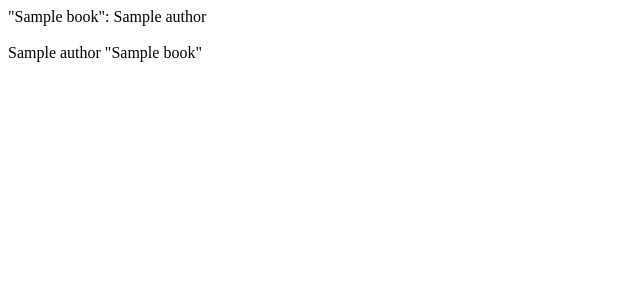
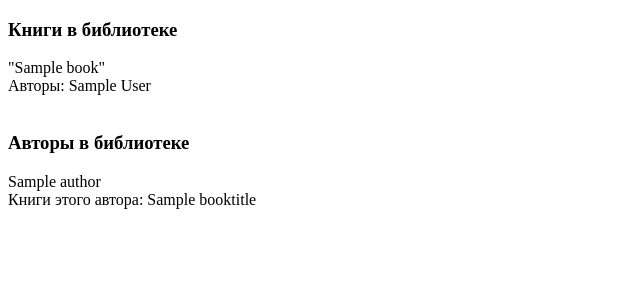
Before and after one commit to Riliam/elib, a Flask app: template templates/index.html in a window 1280 px wide. Shown: the top 300 px of the page, without its empty margins (0-640 px from the left). Run offline with Flask 2, Linux system fonts and the light colour scheme; the template is opened without the code that fills it: most values are stand-ins (such as "Sample title", 1, 10 or a date in 2020).

Commit message:
A bit template manipulation

```diff
--- a/models.py
+++ b/models.py
@@ -19,6 +19,9 @@ class Book(Base):
     def __repr__(self):
         return "id: {}, title: {}".format(self.id, self.title)
 
+    def get_authornames_list(self):
+        return map(lambda a: a.name, self.authors)
+
 
 class Author(Base):
     __tablename__ = 'author'
@@ -31,3 +34,6 @@ class Author(Base):
 
     def __repr__(self):
         return "id: {}, title: {}".format(self.id, self.name)
+
+    def get_booktitles_list(self):
+        return map(lambda b: "\"{}\"".format(b.title), self.books)
--- /dev/null
+++ b/templates/__authors.html
@@ -0,0 +1,11 @@
+{% for author in authors %}
+<div>
+  <div>
+    {{author.name}}
+  </div>
+  <div>
+    Книги этого автора: {{author.get_booktitles_list()|join(', ')}}
+  </div>
+</div>
+<br>
+{% endfor %}
--- /dev/null
+++ b/templates/__books.html
@@ -0,0 +1,11 @@
+{% for book in books %}
+<div>
+  <div>
+    "{{book.title}}"
+  </div>
+  <div>
+    Авторы: {{book.get_authornames_list()|join(', ')}}
+  </div>
+</div>
+<br>
+{% endfor %}
--- a/templates/_base.html
+++ b/templates/_base.html
@@ -5,6 +5,20 @@
   <title></title>
 </head>
 <body>
-  {% block content %}{% endblock %}
+
+  <div>
+    <div>
+      {% block header %}{% endblock %}
+    </div>
+
+    <div>
+      {% block search %}{% endblock %}
+    </div>
+
+    <div>
+      {% block content %}{% endblock %}
+    </div>
+  </div>
+
 </body>
 </html>
--- a/templates/index.html
+++ b/templates/index.html
@@ -1,25 +1,13 @@
 {% extends "_base.html" %}
 
 {% block content %}
-
-  {% for book in books %}
-  <div>"{{book.title}}":
-    {% for author in book.authors %}
-      {{author.name}}
-    {% endfor %}
+  <h3>Книги в библиотеке</h3>
+  <div>
+    {% include "__books.html" %}
   </div>
 
-  {% endfor %}
-
-  <br>
-
-  {% for author in authors %}
-    <div>
-    {{author.name}}
-    {% for book in author.books %}
-      "{{book.title}}"
-    {% endfor %}
-    </div>
-  {% endfor %}
-
+  <h3>Авторы в библиотеке</h3>
+  <div>
+    {% include "__authors.html" %}
+  </div>
 {% endblock %}
```
